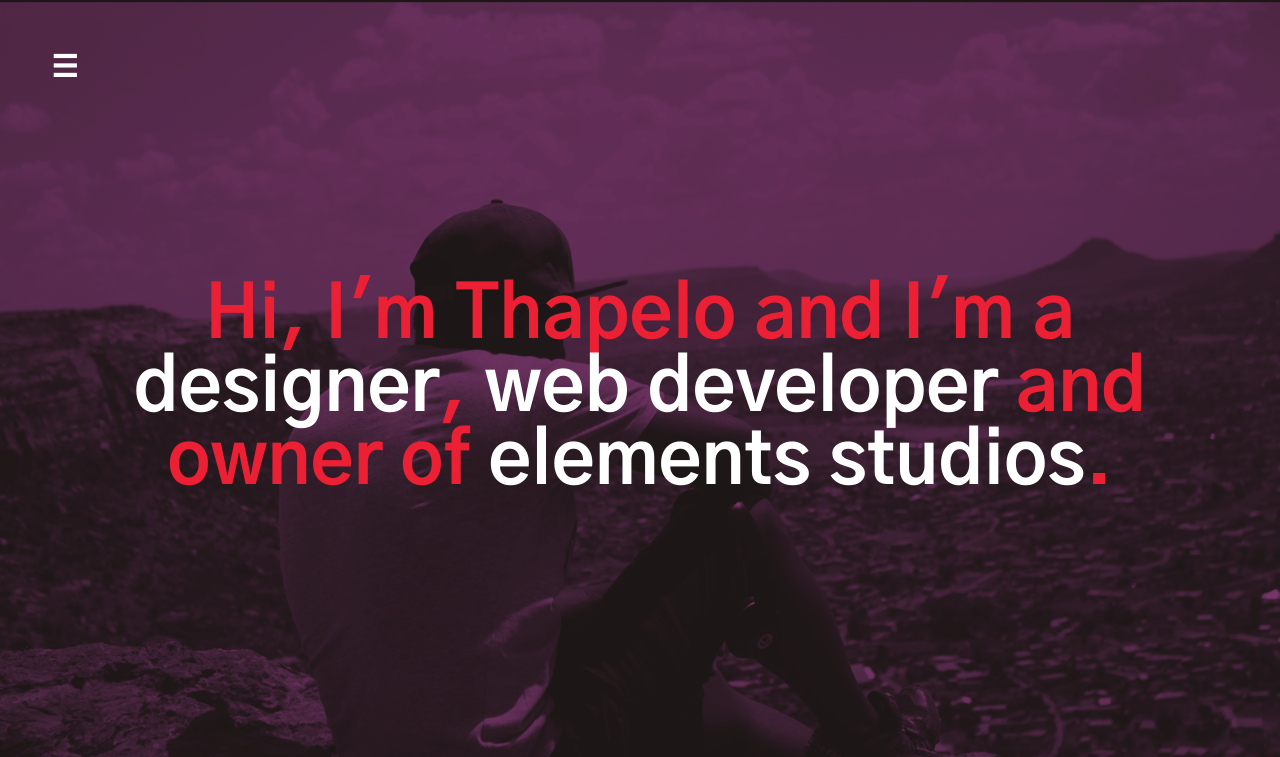
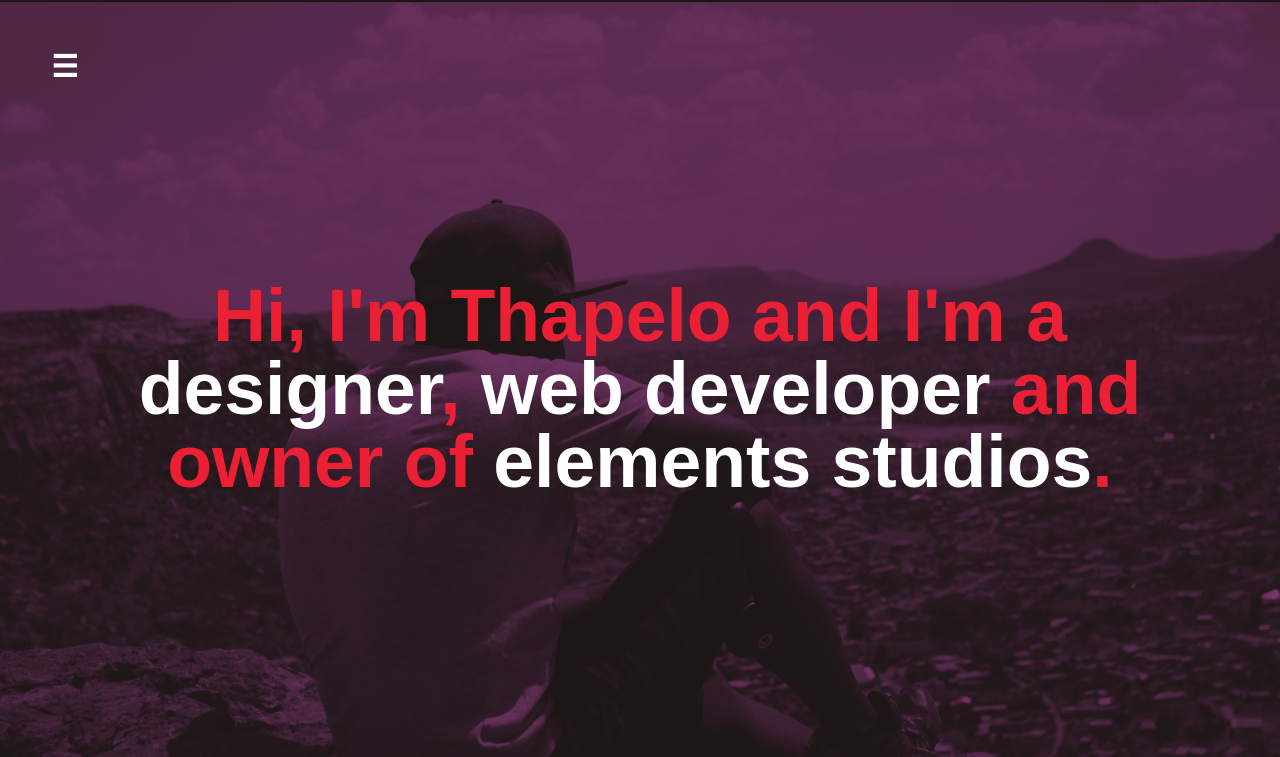
Before and after one commit to nightstreak/elementsstudio.github.io, a plain HTML site: page index.html in a window 1280 px wide. Shown: the top 757 px of the page. Drawn offline with nearby package versions, Linux system fonts and the light colour scheme.

Commit message:
Update index.html

```diff
--- a/index.html
+++ b/index.html
@@ -8,7 +8,7 @@
         <meta name="author" content="">
         <meta name="viewport" content="width=device-width, initial-scale=1">
         <link href="//fonts.googleapis.com/css?family= Open+Sans:400,300,600" rel="stylesheet" type="text/css">
-        <link href="https://fonts.googleapis.com/css?family=Gothic+A1:700" rel="stylesheet">
+        <link href="https://fonts.googleapis.com/css?family=Montserrat:800" rel="stylesheet">
         <link rel="stylesheet" href="css/normalize.css">
         <link rel="stylesheet" href="css/main.css">
         <link rel="icon" type="image/png" href="imgs/favicon.png">
```
